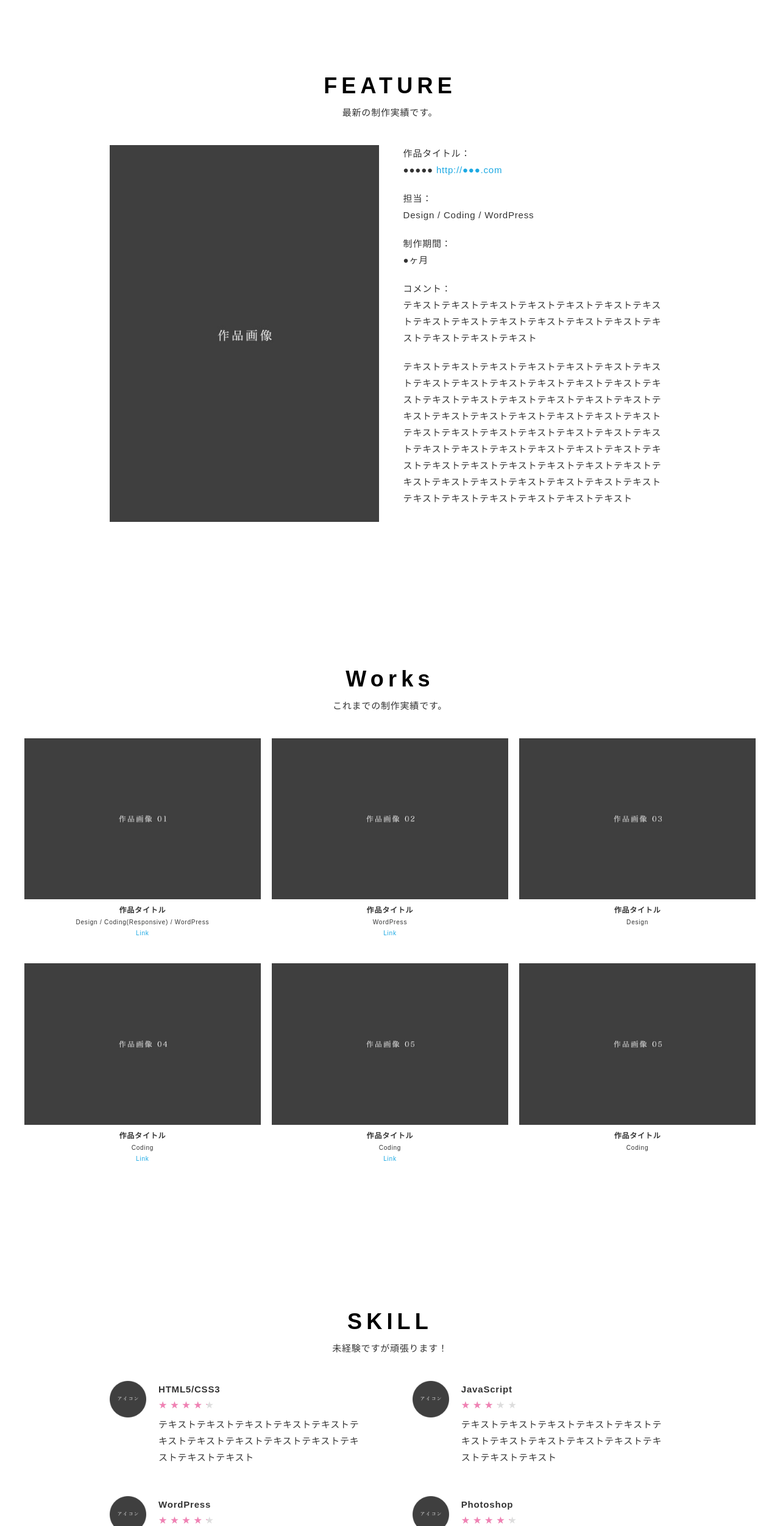
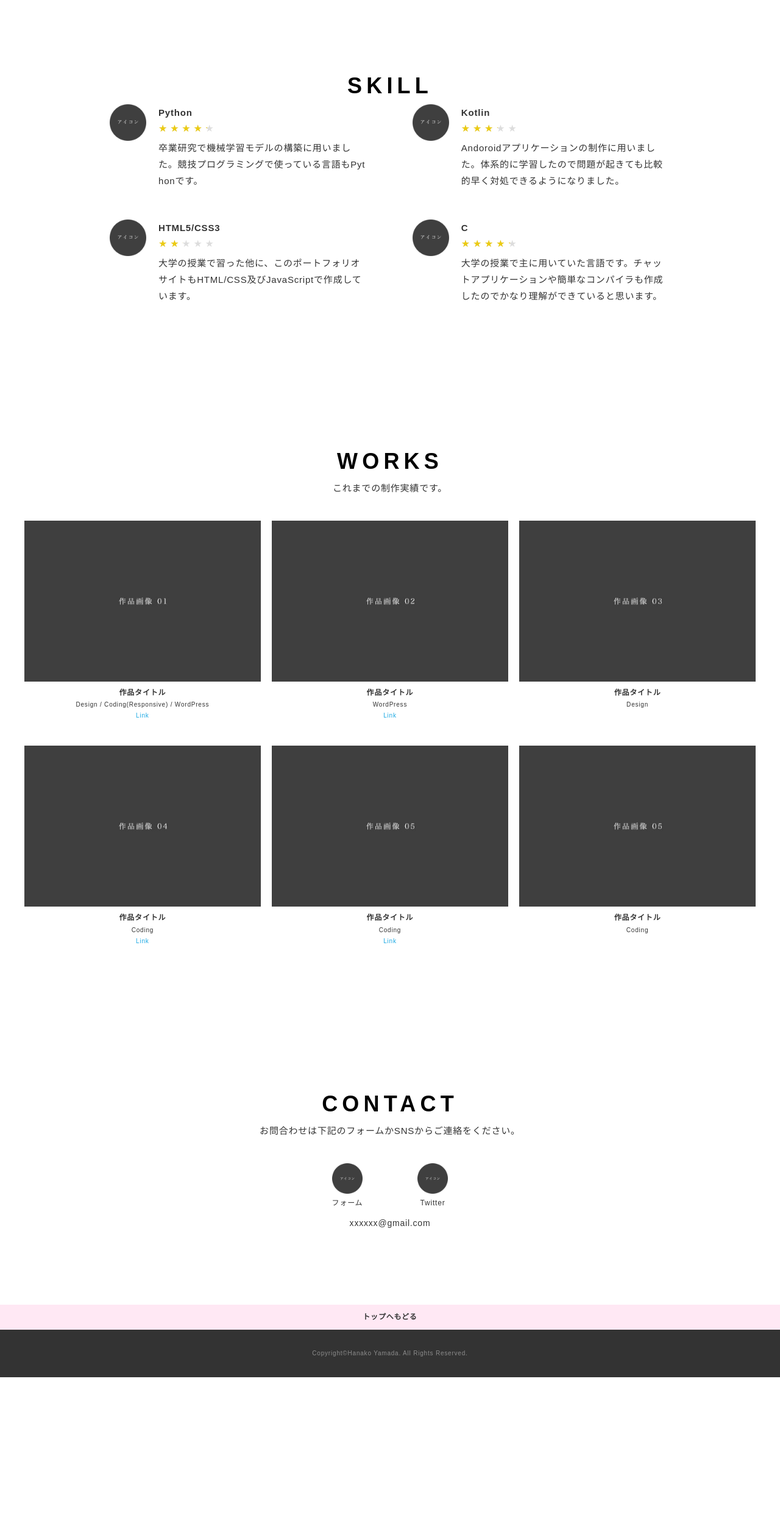
Before and after one commit to sugar69/sugar69.github.io, a plain HTML site: page index.html in a window 1280 px wide. Shown: the part 1273-3776 px from the top of the page at 61% size. After the commit the page ends 3532 px from the top, so only its background shows below. Drawn offline with nearby package versions, Linux system fonts and the light colour scheme.

Commit message:
some chenges

```diff
--- a/css/style.css
+++ b/css/style.css
@@ -335,7 +335,7 @@ li {
 .rate:after {
   overflow: hidden;
   white-space: nowrap;
-  color: #f181b4;
+  color: #eccb12;
 }
 
 .rate1:after {
--- a/index.html
+++ b/index.html
@@ -83,7 +83,7 @@
       <!-- /.about-secion -->
 
       <!-- .feature-section -->
-      <section class="feature-section section" id="feature-section">
+      <!-- <section class="feature-section section" id="feature-section">
         <div class="inner">
           <div class="section-heading">
             <h2 class="heading-primary">FEATURE</h2>
@@ -112,14 +112,114 @@
             </div>
           </div>
         </div>
-      </section>
+      </section> -->
       <!-- /.feature-secion -->
+
+            <!-- .skill-secion -->
+            <section class="skill-section section" id="skill-section">
+              <div class="inner">
+                <div class="section-heading">
+                  <h2 class="heading-primary">SKILL</h2>
+                </div>
+                <!-- <div class="section-lead">
+                  <p>
+                    未経験ですが頑張ります！
+                  </p>
+                </div> -->
+                <div class="section-body skill">
+                  <div class="skill-list">
+                    <div class="skill-item">
+                      <div class="skill-image-wrapper">
+                        <img class="skill-image" src="img/skill/icon_skill.png" alt="">
+                      </div>
+                      <div class="skill-body">
+                        <h3 class="skill-title">Python</h3>
+                        <div class="skill-rating rating">
+                          <div class="rate rate4"></div>
+                        </div>
+                        <p>
+                          卒業研究で機械学習モデルの構築に用いました。競技プログラミングで使っている言語もPythonです。</p>
+                      </div>
+                    </div>
+                    <div class="skill-item">
+                      <div class="skill-image-wrapper">
+                        <img class="skill-image" src="img/skill/icon_skill.png" alt="">
+                      </div>
+                      <div class="skill-body">
+                        <h3 class="skill-title">Kotlin</h3>
+                        <div class="skill-rating rating">
+                          <div class="rate rate3"></div>
+                        </div>
+                        <p>
+                          Andoroidアプリケーションの制作に用いました。体系的に学習したので問題が起きても比較的早く対処できるようになりました。</p>
+                      </div>
+                    </div>
+                    <div class="skill-item">
+                      <div class="skill-image-wrapper">
+                        <img class="skill-image" src="img/skill/icon_skill.png" alt="">
+                      </div>
+                      <div class="skill-body">
+                        <h3 class="skill-title">HTML5/CSS3</h3>
+                        <div class="skill-rating rating">
+                          <div class="rate rate2"></div>
+                        </div>
+                        <p>
+                          大学の授業で習った他に、このポートフォリオサイトもHTML/CSS及びJavaScriptで作成しています。</p>
+                      </div>
+                    </div>
+
+                    <div class="skill-item">
+                      <div class="skill-image-wrapper">
+                        <img class="skill-image" src="img/skill/icon_skill.png" alt="">
+                      </div>
+                      <div class="skill-body">
+                        <h3 class="skill-title">C</h3>
+                        <div class="skill-rating rating">
+                          <div class="rate rate4"></div>
+                        </div>
+                        <p>
+                          大学の授業で主に用いていた言語です。チャットアプリケーションや簡単なコンパイラも作成したのでかなり理解ができていると思います。</p>
+                      </div>
+                    </div>
+
+                    <!-- <div class="skill-item">
+                      <div class="skill-image-wrapper">
+                        <img class="skill-image" src="img/skill/icon_skill.png" alt="">
+                      </div>
+                      <div class="skill-body">
+                        <h3 class="skill-title">Illustrator</h3>
+                        <div class="skill-rating rating">
+                          <div class="rate rate3"></div>
+                        </div>
+                        <p>
+                          テキストテキストテキストテキストテキストテキストテキストテキストテキストテキストテキストテキストテキスト</p>
+                      </div>
+                    </div> -->
+
+                    <!-- <div class="skill-item">
+                      <div class="skill-image-wrapper">
+                        <img class="skill-image" src="img/skill/icon_skill.png" alt="">
+                      </div>
+                      <div class="skill-body">
+                        <h3 class="skill-title">XD</h3>
+                        <div class="skill-rating rating">
+                          <div class="rate rate3"></div>
+                        </div>
+                        <p>
+                          テキストテキストテキストテキストテキストテキストテキストテキストテキストテキストテキストテキストテキスト</p>
+                      </div>
+                    </div> -->
+                  </div>
+                </div>
+              </div>
+            </section>
+            <!-- /.skill-secion -->
 
       <!-- .works-secion -->
       <section class="works-section section" id="works-section">
         <div class="inner">
           <div class="section-heading">
-            <h2 class="heading-primary">Works</h2>
+            <h2 class="heading-primary">WORKS</h2>
           </div>
           <p class="section-lead">
             これまでの制作実績です。
@@ -200,106 +300,6 @@
         </div>
       </section>
       <!-- /.works-secion -->
-
-      <!-- .skill-secion -->
-      <section class="skill-section section" id="skill-section">
-        <div class="inner">
-          <div class="section-heading">
-            <h2 class="heading-primary">SKILL</h2>
-          </div>
-          <div class="section-lead">
-            <p>
-              未経験ですが頑張ります！
-            </p>
-          </div>
-          <div class="section-body skill">
-            <div class="skill-list">
-              <div class="skill-item">
-                <div class="skill-image-wrapper">
-                  <img class="skill-image" src="img/skill/icon_skill.png" alt="">
-                </div>
-                <div class="skill-body">
-                  <h3 class="skill-title">HTML5/CSS3</h3>
-                  <div class="skill-rating rating">
-                    <div class="rate rate4"></div>
-                  </div>
-                  <p>
-                    テキストテキストテキストテキストテキストテキストテキストテキストテキストテキストテキストテキストテキスト</p>
-                </div>
-              </div>
-              <div class="skill-item">
-                <div class="skill-image-wrapper">
-                  <img class="skill-image" src="img/skill/icon_skill.png" alt="">
-                </div>
-                <div class="skill-body">
-                  <h3 class="skill-title">JavaScript</h3>
-                  <div class="skill-rating rating">
-                    <div class="rate rate3"></div>
-                  </div>
-                  <p>
-                    テキストテキストテキストテキストテキストテキストテキストテキストテキストテキストテキストテキストテキスト</p>
-                </div>
-              </div>
-              <div class="skill-item">
-                <div class="skill-image-wrapper">
-                  <img class="skill-image" src="img/skill/icon_skill.png" alt="">
-                </div>
-                <div class="skill-body">
-                  <h3 class="skill-title">WordPress</h3>
-                  <div class="skill-rating rating">
-                    <div class="rate rate4"></div>
-                  </div>
-                  <p>
-                    テキストテキストテキストテキストテキストテキストテキストテキストテキストテキストテキストテキストテキスト</p>
-                </div>
-              </div>
-
-              <div class="skill-item">
-                <div class="skill-image-wrapper">
-                  <img class="skill-image" src="img/skill/icon_skill.png" alt="">
-                </div>
-                <div class="skill-body">
-                  <h3 class="skill-title">Photoshop</h3>
-                  <div class="skill-rating rating">
-                    <div class="rate rate4"></div>
-                  </div>
-                  <p>
-                    テキストテキストテキストテキストテキストテキストテキストテキストテキストテキストテキストテキストテキスト</p>
-                </div>
-              </div>
-
-              <div class="skill-item">
-                <div class="skill-image-wrapper">
-                  <img class="skill-image" src="img/skill/icon_skill.png" alt="">
-                </div>
-                <div class="skill-body">
-                  <h3 class="skill-title">Illustrator</h3>
-                  <div class="skill-rating rating">
-                    <div class="rate rate3"></div>
-                  </div>
-                  <p>
-                    テキストテキストテキストテキストテキストテキストテキストテキストテキストテキストテキストテキストテキスト</p>
-                </div>
-              </div>
-
-              <div class="skill-item">
-                <div class="skill-image-wrapper">
-                  <img class="skill-image" src="img/skill/icon_skill.png" alt="">
-                </div>
-                <div class="skill-body">
-                  <h3 class="skill-title">XD</h3>
-                  <div class="skill-rating rating">
-                    <div class="rate rate3"></div>
-                  </div>
-                  <p>
-                    テキストテキストテキストテキストテキストテキストテキストテキストテキストテキストテキストテキストテキスト</p>
-                </div>
-              </div>
-            </div>
-          </div>
-        </div>
-      </section>
-      <!-- /.skill-secion -->
 
       <!-- .contact-secion -->
       <section class="contact-section section" id="contact-section">
```
